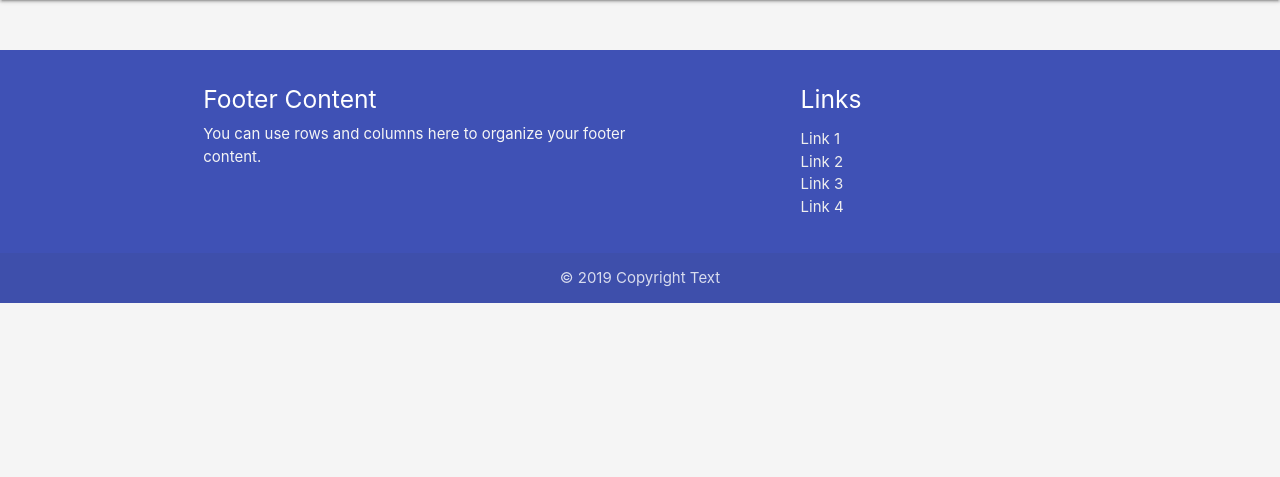
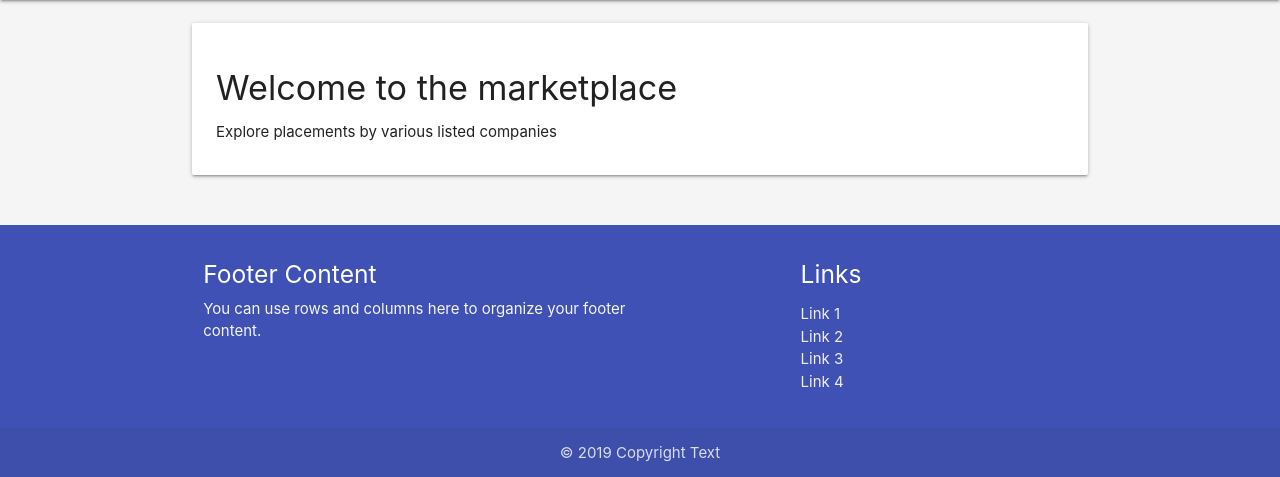
Before and after one commit to danielc92/django-bidding-app, a Django app: template templates/placements.html in a window 1280 px wide. Shown: the part 64-541 px from the top of the page. Run offline with Django 3.2, Linux system fonts and the light colour scheme; the template is opened without the code that fills it, so the values that code supplies are empty.

Commit message:
Added dummy data

```diff
--- a/templates/placements.html
+++ b/templates/placements.html
@@ -9,6 +9,15 @@
 
 <section class="section">
     <section class="container">
+
+            <div class="col s12">
+                    <div class="card">
+                            <div class="card-content">
+                                <h4>Welcome to the marketplace</h4>
+                                <p>Explore placements by various listed companies</p>
+                            </div>
+                        </div>
+            </div>
 
         <div class="row">
             {%for p in placements %}
```
Also changed, not shown: db.sqlite3.
